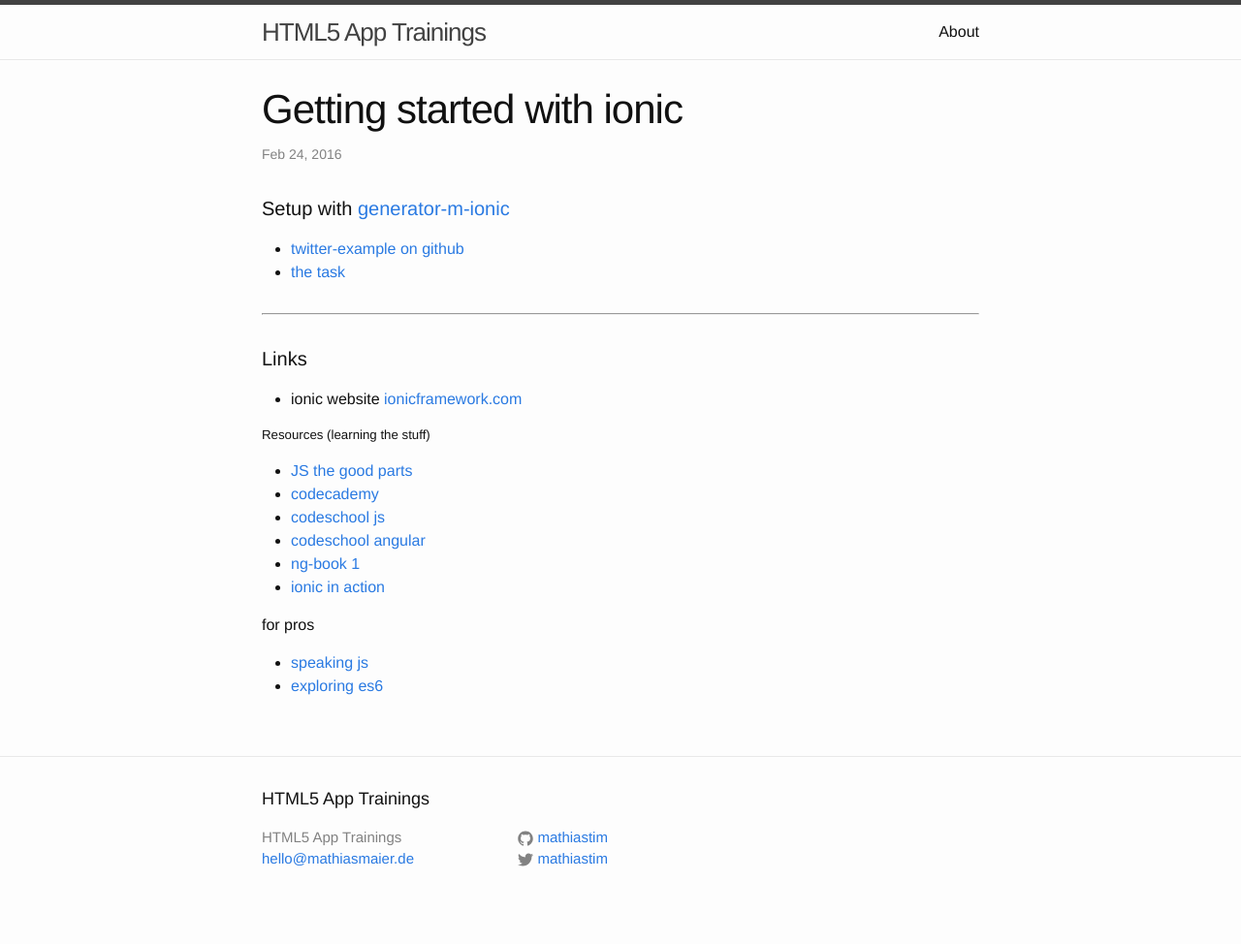
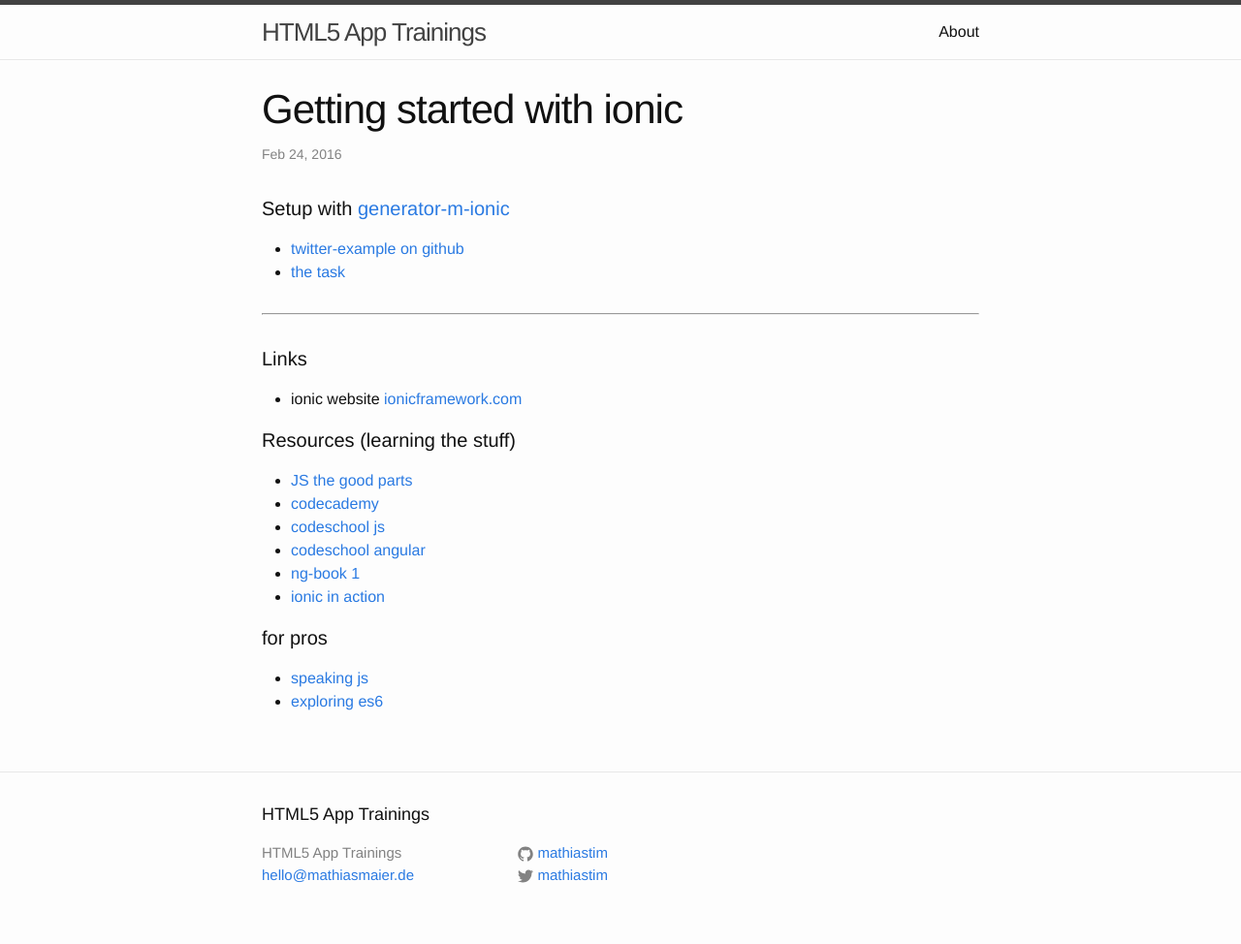
Before and after one commit to MathiasTim/html5-app-training, a Jekyll site: the page built from _posts/2016-02-24-getting-started-with-ionic.md, in a window 1280 px wide. Shown: the whole page at 97% size. Built offline with Jekyll 4.4.1, drawn with Linux system fonts in a browser that asks for light colours.

```diff
--- a/_posts/2016-02-24-getting-started-with-ionic.md
+++ b/_posts/2016-02-24-getting-started-with-ionic.md
@@ -16,7 +16,7 @@ categories: ionic
 
 - ionic website [ionicframework.com](http://ionicframework.com/)
 
-##### Resources (learning the stuff)
+#### Resources (learning the stuff)
 
 - [JS the good parts](http://www.amazon.de/JavaScript-Parts-Working-Shallow-Grain/dp/0596517742)
 - [codecademy](https://www.codecademy.com/learn/javascript)
@@ -25,7 +25,7 @@ categories: ionic
 - [ng-book 1](https://www.ng-book.com/)
 - [ionic in action](https://www.manning.com/books/ionic-in-action)
 
-for pros
+#### for pros
 
 - [speaking js](http://speakingjs.com/es5/)
 - [exploring es6](http://exploringjs.com/es6/)
```
